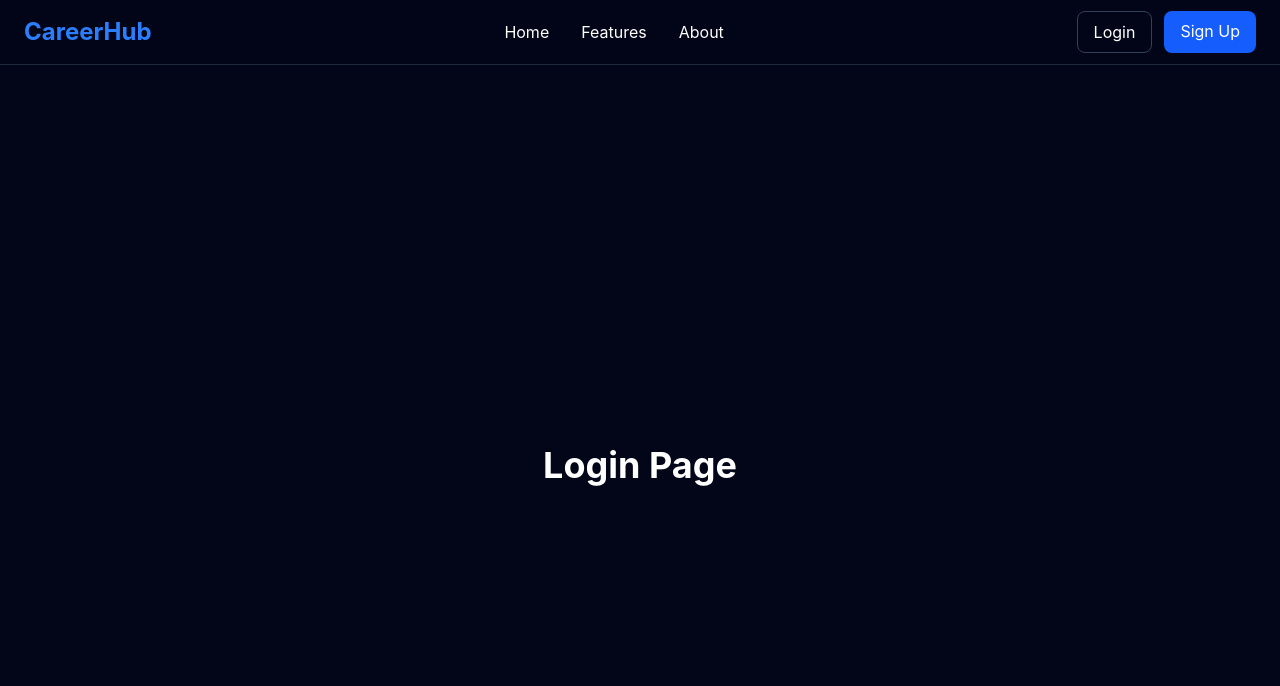
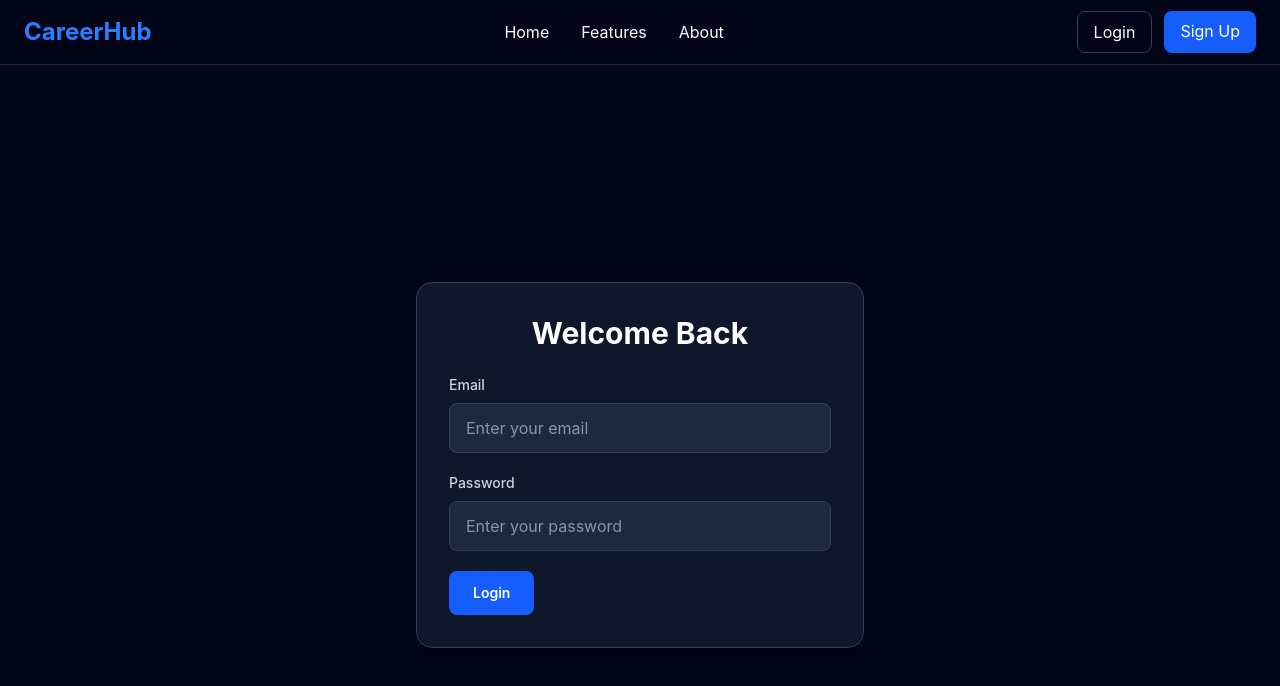
Before and after one commit to sailu13/careerhub-ui, a React (Vite) app: page /login in a window 1280 px wide. Shown: the top 686 px of the page. Built offline with nearby package versions, Linux system fonts and the light colour scheme.

Commit message:
Login page code added

```diff
--- a/src/features/auth/components/LoginForm.tsx
+++ b/src/features/auth/components/LoginForm.tsx
@@ -0,0 +1,40 @@
+import Card from "@/shared/components/ui/Card";
+import Button from "@/shared/components/ui/Button";
+import Input from "@/shared/components/ui/Input";
+import Label from "@/shared/components/ui/Label";
+
+export default function LoginForm() {
+  return (
+    <Card>
+      <h2 className="mb-6 text-center text-3xl font-bold">
+        Welcome Back
+      </h2>
+
+      <form className="space-y-5">
+        <div>
+          <Label htmlFor="email">Email</Label>
+
+          <Input
+            id="email"
+            type="email"
+            placeholder="Enter your email"
+          />
+        </div>
+
+        <div>
+          <Label htmlFor="password">Password</Label>
+
+          <Input
+            id="password"
+            type="password"
+            placeholder="Enter your password"
+          />
+        </div>
+
+        <Button>
+          Login
+        </Button>
+      </form>
+    </Card>
+  );
+}
--- /dev/null
+++ b/src/features/auth/hooks/useAuth.ts
@@ -0,0 +1,10 @@
+export default function useAuth() {
+  const login = () => {};
+
+  const logout = () => {};
+
+  return {
+    login,
+    logout,
+  };
+}
--- a/src/features/auth/pages/LoginPage.tsx
+++ b/src/features/auth/pages/LoginPage.tsx
@@ -1,7 +1,9 @@
+import LoginForm from "../components/LoginForm";
+
 export default function LoginPage() {
   return (
-    <div className="flex min-h-screen items-center justify-center bg-slate-950 text-white">
-      <h1 className="text-4xl font-bold">Login Page</h1>
+    <div className="flex min-h-screen items-center justify-center bg-slate-950 px-4">
+      <LoginForm />
     </div>
   );
 }
--- /dev/null
+++ b/src/features/auth/services/authService.ts
@@ -0,0 +1,10 @@
+import type { LoginRequest } from "../types/auth";
+
+export async function login(data: LoginRequest) {
+  console.log("Login Request", data);
+
+  return Promise.resolve({
+    success: true,
+    token: "dummy-token",
+  });
+}
--- /dev/null
+++ b/src/features/auth/types/auth.ts
@@ -0,0 +1,11 @@
+export interface LoginRequest {
+  email: string;
+  password: string;
+}
+
+export interface RegisterRequest {
+  fullName: string;
+  email: string;
+  password: string;
+  confirmPassword: string;
+}
```
